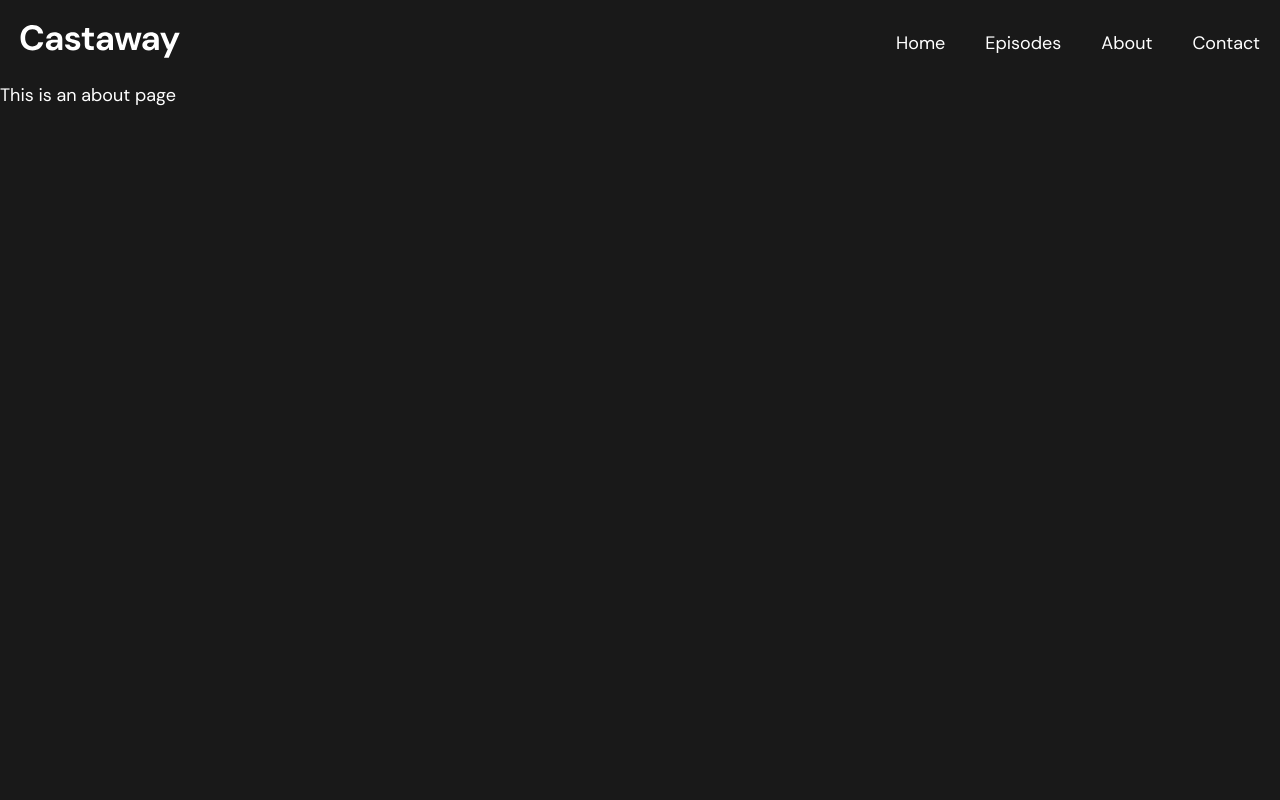
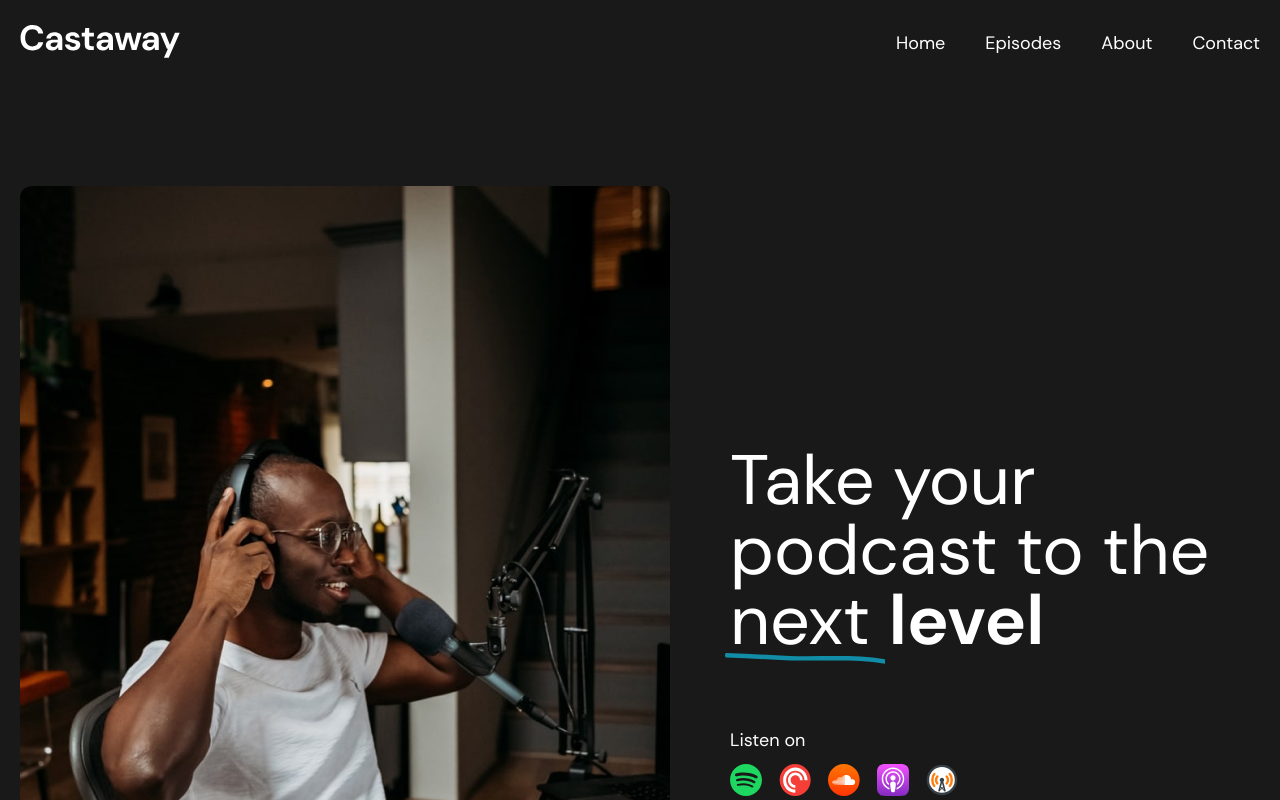
Before and after one commit to IskDev0/Castaway, a Vue app: page /about in a window 1280 px wide. Shown: the top 800 px of the page. Built offline with nearby package versions, Linux system fonts and the light colour scheme.

Commit message:
Hero added

```diff
--- a/src/App.vue
+++ b/src/App.vue
@@ -1,9 +1,11 @@
 <script setup>
 import { RouterLink, RouterView } from 'vue-router'
 import TheHeader from "./components/TheHeader.vue"
+import TheHero from "./components/TheHero.vue"
 </script>
 
 <template>
   <TheHeader/>
+  <TheHero/>
   <RouterView />
 </template>
--- /dev/null
+++ b/src/assets/scss/hero.scss
@@ -0,0 +1,33 @@
+.hero {
+  &__img {
+    -webkit-border-radius: 12px;
+    -moz-border-radius: 12px;
+    border-radius: 12px;
+    position: relative;
+    &:after {
+      position: absolute;
+      content: url("../../assets/images/icons/email-particles.svg");
+      top: 0;
+      left: 0;
+
+    }
+  }
+  &__wrapper {
+    display: flex;
+    justify-content: space-between;
+    align-items: center;
+    gap: 60px;
+    &-list {
+      display: flex;
+      align-items: center;
+      gap: 17px;
+      padding-top: 15px;
+    }
+  }
+  &__text {
+    &-title {
+      font-size: 3.889rem;
+      padding-bottom: 75px;
+    }
+  }
+}
--- a/src/assets/scss/style.scss
+++ b/src/assets/scss/style.scss
@@ -1,6 +1,7 @@
 @import "normalize";
 @import "fonts";
 @import "header";
+@import "hero";
 
 html {
   font-size: 18px;
@@ -17,3 +18,21 @@ body {
   margin: 0 auto;
   padding: 0 20px;
 }
+
+.underline {
+  position: relative;
+  &:after {
+    position: absolute;
+    content: url("../../assets/images/icons/underline.svg");
+    bottom: -10px;
+    left: -5px;
+
+  }
+}
+.bold {
+  font-weight: 700;
+}
+
+.section {
+  padding: 100px 0;
+}
--- /dev/null
+++ b/src/components/TheHero.vue
@@ -0,0 +1,28 @@
+<template>
+  <section class="hero section">
+    <div class="container">
+      <div class="hero__wrapper">
+        <img src="../assets/images/image.jpg" alt="" class="hero__img">
+        <div class="hero__text">
+          <h1 class="hero__text-title">Take your podcast to the <span class="underline">next</span> <span class="bold">level</span></h1>
+
+          <div class="hero__links">
+            <p class="hero__links">Listen on</p>
+          <div class="hero__wrapper-list">
+            <a href="https://spotify.com" target="_blank" class="hero__wrapper-link"><img src="../assets/images/icons/spotify.svg" alt="spotify"></a>
+            <a href="https://pocketcasts.com" target="_blank" class="hero__wrapper-link"><img src="../assets/images/icons/pocket_casts.svg" alt="pocket casts"></a>
+            <a href="https://soundcloud.com" target="_blank" class="hero__wrapper-link"><img src="../assets/images/icons/soundcloud.svg" alt="soundcloud"></a>
+            <a href="https://podcasts.apple.com" target="_blank" class="hero__wrapper-link"><img src="../assets/images/icons/apple_podcasts.svg" alt="apple podcasts"></a>
+            <a href="https://overcast.fm" target="_blank" class="hero__wrapper-link"><img src="../assets/images/icons/overcast.svg" alt="overcast"></a>
+          </div>
+          </div>
+        </div>
+      </div>
+    </div>
+    <br><br><br><br><br><br><br><br><br><br><br><br><br><br><br><br><br><br><br><br><br><br><br><br><br><br><br><br><br><br>
+  </section>
+</template>
+
+<script>
+
+</script>
```
Also changed, not shown: src/assets/images/icons/underline.svg (added), src/assets/images/image.jpg.
